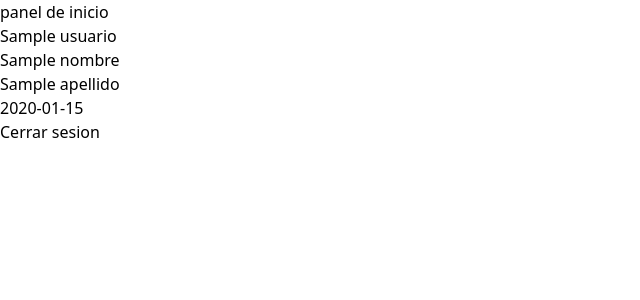
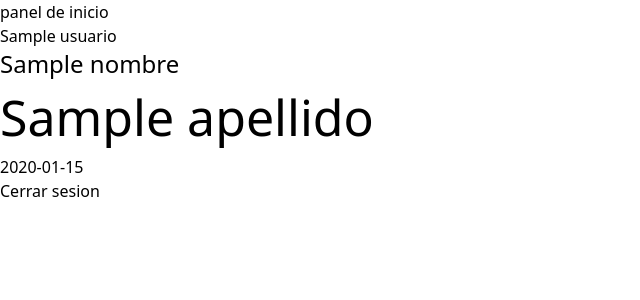
Before and after one commit to CarlosArce-tes/belleza-flask, a Flask app: template templates/inicioapp.html in a window 1280 px wide. Shown: the top 300 px of the page, without its empty margins (0-640 px from the left). Run offline with Flask 3, Linux system fonts and the light colour scheme; the template is opened without the code that fills it: most values are stand-ins (such as "Sample title", 1, 10 or a date in 2020).

Commit message:
Aplicacion original

```diff
--- a/blueprints/regis.py
+++ b/blueprints/regis.py
@@ -46,7 +46,7 @@ def registro():
             executor.execute('insert into usuarios (nombre, apellido, telefono, email, usuario, password)values (%s, %s, %s, %s, %s, %s)', (nombre, apellido, telefono, email, usuario, password))
             conn.commit()
             accedio = 'Registro exitoso'
-            return render_template('registro.html', accedio=accedio)
+            return redirect(url_for('index.inicio'))
         except Exception as e:
             error = 'Error al realizar el registro'
             return  render_template('registro.html', error=error)
--- a/src/app.py
+++ b/src/app.py
@@ -9,7 +9,7 @@ import mysql.connector
 app = Flask(__name__, template_folder='../templates', static_folder='../static')
 app.secret_key='jsalkjdlksdhkhsadsdxczxc3156s4dasd46sad'
 app.register_blueprint(index, url_prefix='/')
-app.register_blueprint(regis, url_prefix='/user')
+app.register_blueprint(regis, url_prefix='/regis')
 app.register_blueprint(admin, url_prefix='/admin')
 
 if __name__ == '__main__':
--- a/static/css/output.css
+++ b/static/css/output.css
@@ -582,6 +582,10 @@ video {
   margin-inline-start: 2.5rem;
 }
 
+.mr-10 {
+  margin-right: 2.5rem;
+}
+
 .flex {
   display: flex;
 }
@@ -745,6 +749,11 @@ video {
   background-color: rgb(187 247 208 / var(--tw-bg-opacity));
 }
 
+.bg-blue-400 {
+  --tw-bg-opacity: 1;
+  background-color: rgb(96 165 250 / var(--tw-bg-opacity));
+}
+
 .p-10 {
   padding: 2.5rem;
 }
@@ -814,6 +823,15 @@ video {
 .text-xl {
   font-size: 1.25rem;
   line-height: 1.75rem;
+}
+
+.text-2xl {
+  font-size: 1.5rem;
+  line-height: 2rem;
+}
+
+.text-\[50px\] {
+  font-size: 50px;
 }
 
 .font-bold {
--- a/templates/index.html
+++ b/templates/index.html
@@ -20,7 +20,7 @@
     </nav>
     <div class="h-20"></div>
     <div>
-        <a href="{{ url_for('regis.login' ) }}" class="">Iniciar Sesion</a>
+        <a href="{{ url_for('regis.login' ) }}" class="bg-blue-400 mr-10 px-3 py-2 rounded-xl">Iniciar Sesion</a>
         <a href="{{ url_for('regis.registro' ) }}" class="">Registrate</a>
     </div>
 
--- a/templates/inicioapp.html
+++ b/templates/inicioapp.html
@@ -9,8 +9,8 @@
 <body>
     <h1>panel de inicio</h1>
     <h1>{{usuario}}</h1>
-    <h1 class="">{{nombre}}</h1>
-    <h1 class="">{{apellido}}</h1>
+    <h1 class="text-2xl">{{nombre}}</h1>
+    <h1 class="text-[50px]">{{apellido}}</h1>
     <h1>{{fecharegistro}}</h1>
     <a href="{{ url_for('regis.logout' ) }}">Cerrar sesion</a>
 </body>
```
Also changed, not shown: 2 other files.
